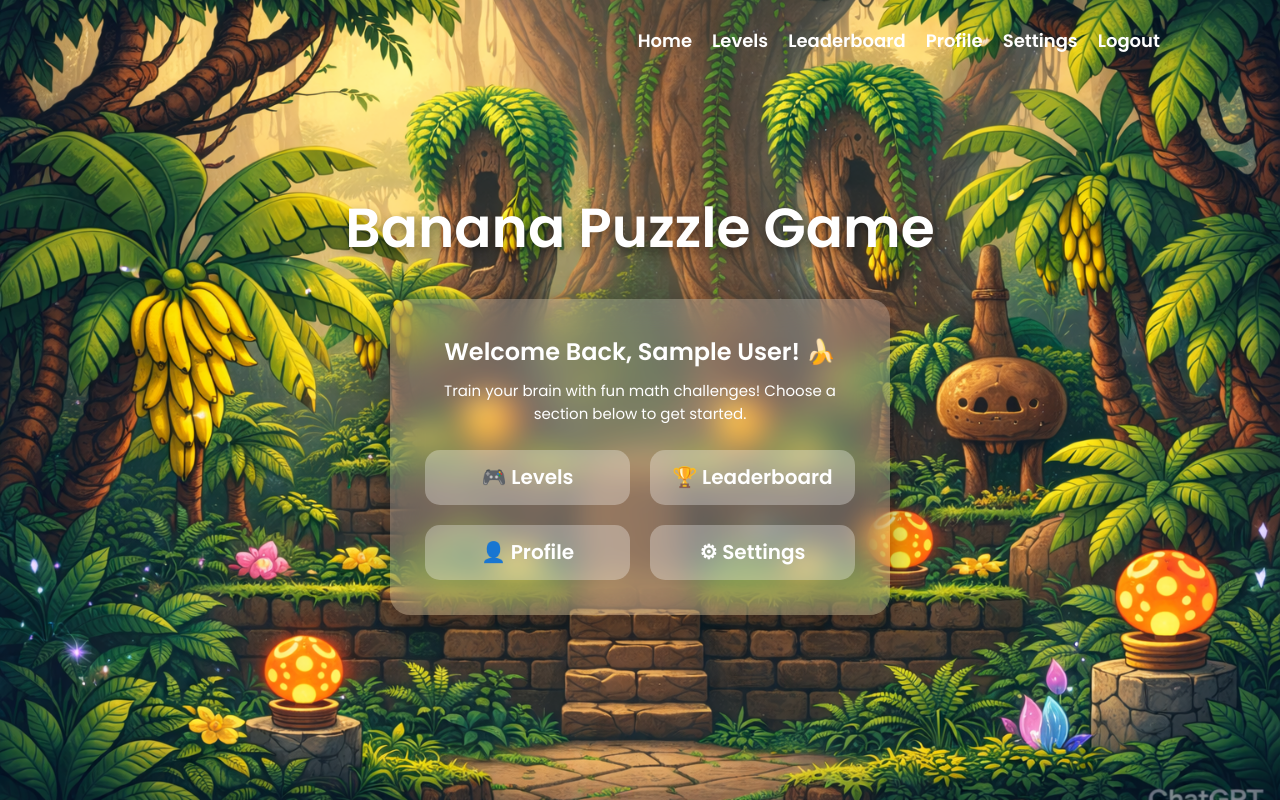
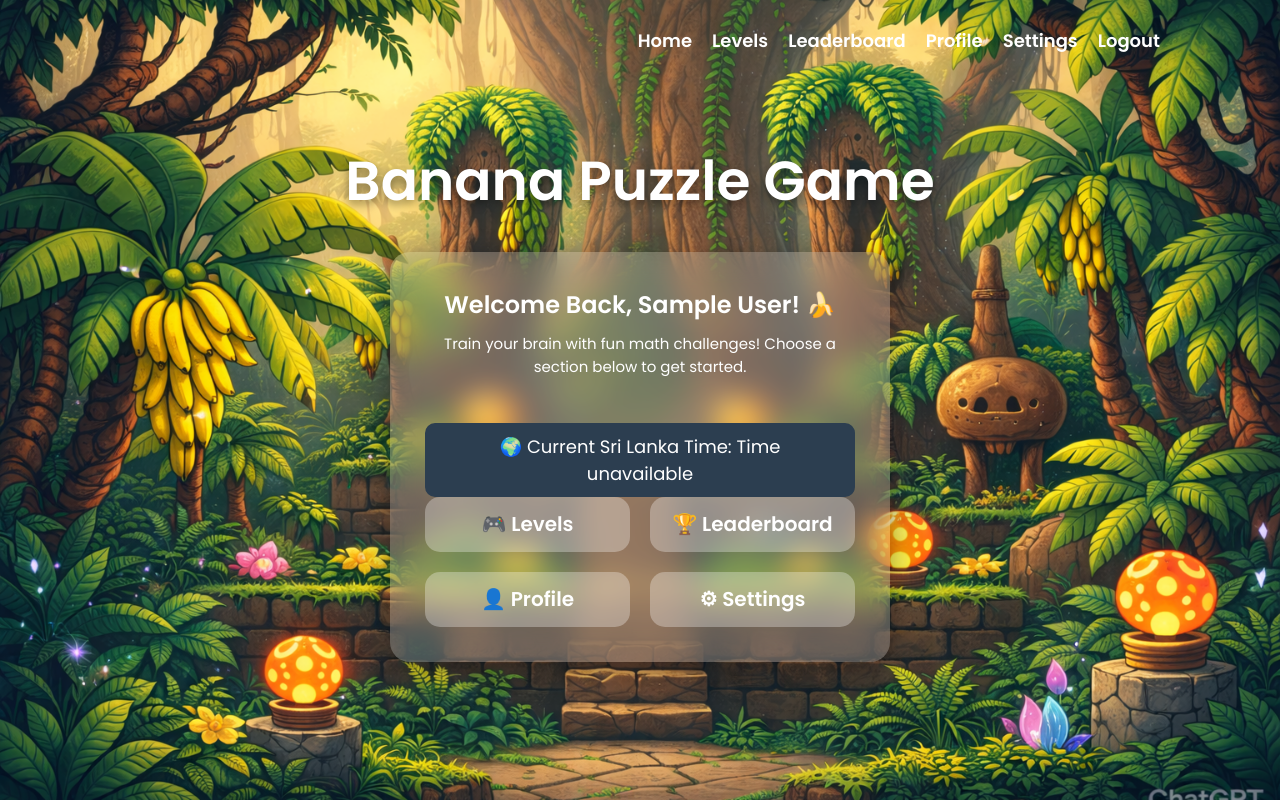
Before and after one commit to inu-24/Game_banana, a PHP site: page /Game_SE/home.php in a window 1280 px wide. Run offline with PHP 8.4, Linux system fonts and the light colour scheme; the visitor is signed in with stand-in values (Sample User, id 1).

Commit message:
Update home php file

```diff
--- a/home.php
+++ b/home.php
@@ -41,6 +41,9 @@ $fullname = $_SESSION['fullname'];
             Train your brain with fun math challenges!
             Choose a section below to get started.
         </p>
+        <div class="clock-box">
+            🌍 Current Sri Lanka Time: <span id="worldClock">Loading...</span>
+        </div>
 
         <div class="home-buttons">
             <button onclick="location.href='levels.php'">🎮 Levels</button>
@@ -56,6 +59,25 @@ $fullname = $_SESSION['fullname'];
 if(localStorage.getItem("darkMode") === "enabled"){
     document.body.classList.add("dark-mode");
 }
+function loadWorldClock(){
+
+fetch("https://timeapi.io/api/Time/current/zone?timeZone=Asia/Colombo")
+.then(response => response.json())
+.then(data => {
+
+let time = data.time;
+
+document.getElementById("worldClock").innerText = time;
+
+})
+.catch(error => {
+document.getElementById("worldClock").innerText = "Time unavailable";
+});
+
+}
+
+loadWorldClock();
+setInterval(loadWorldClock,10000);
 </script>
 
 </body>
```
